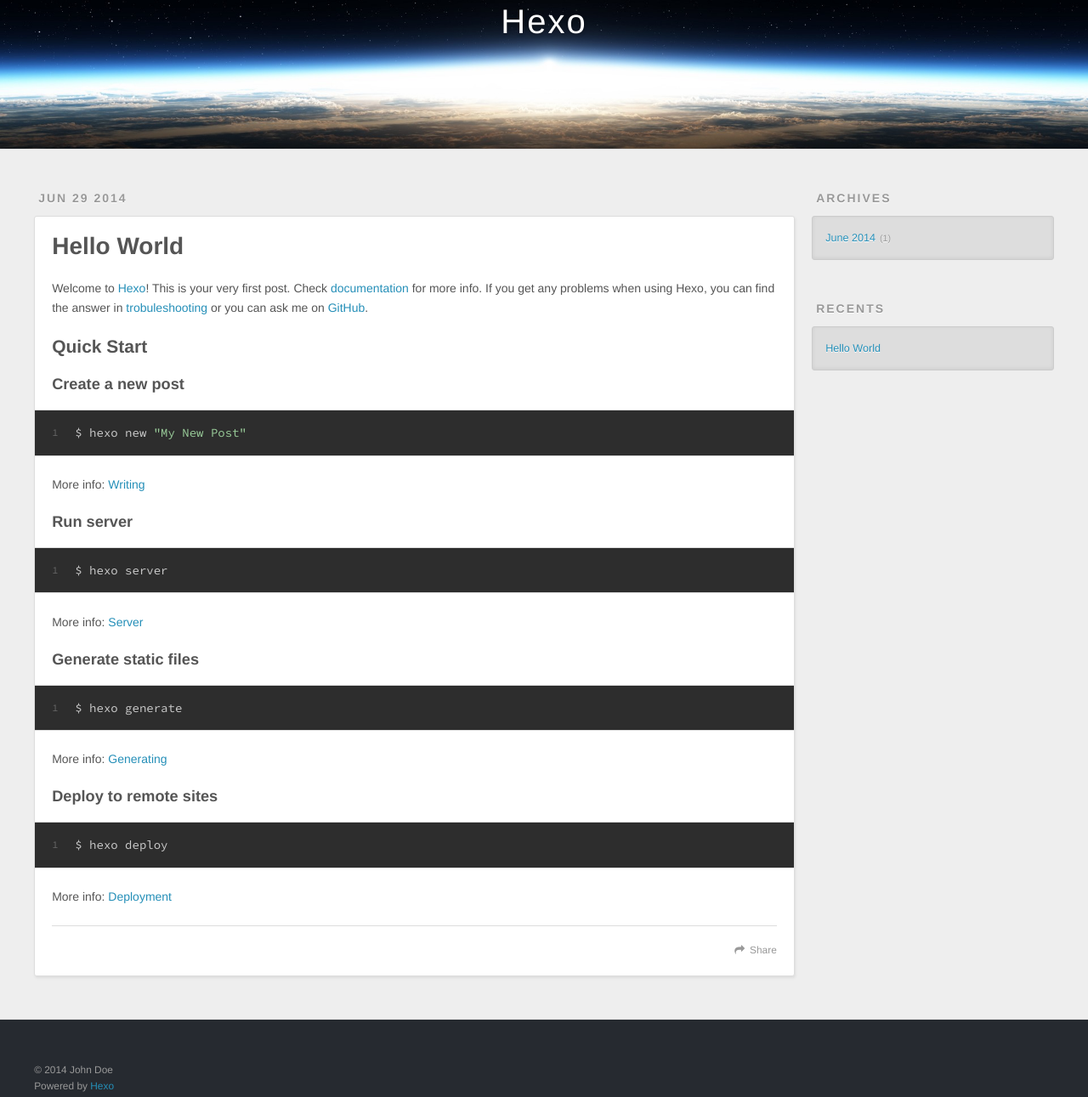
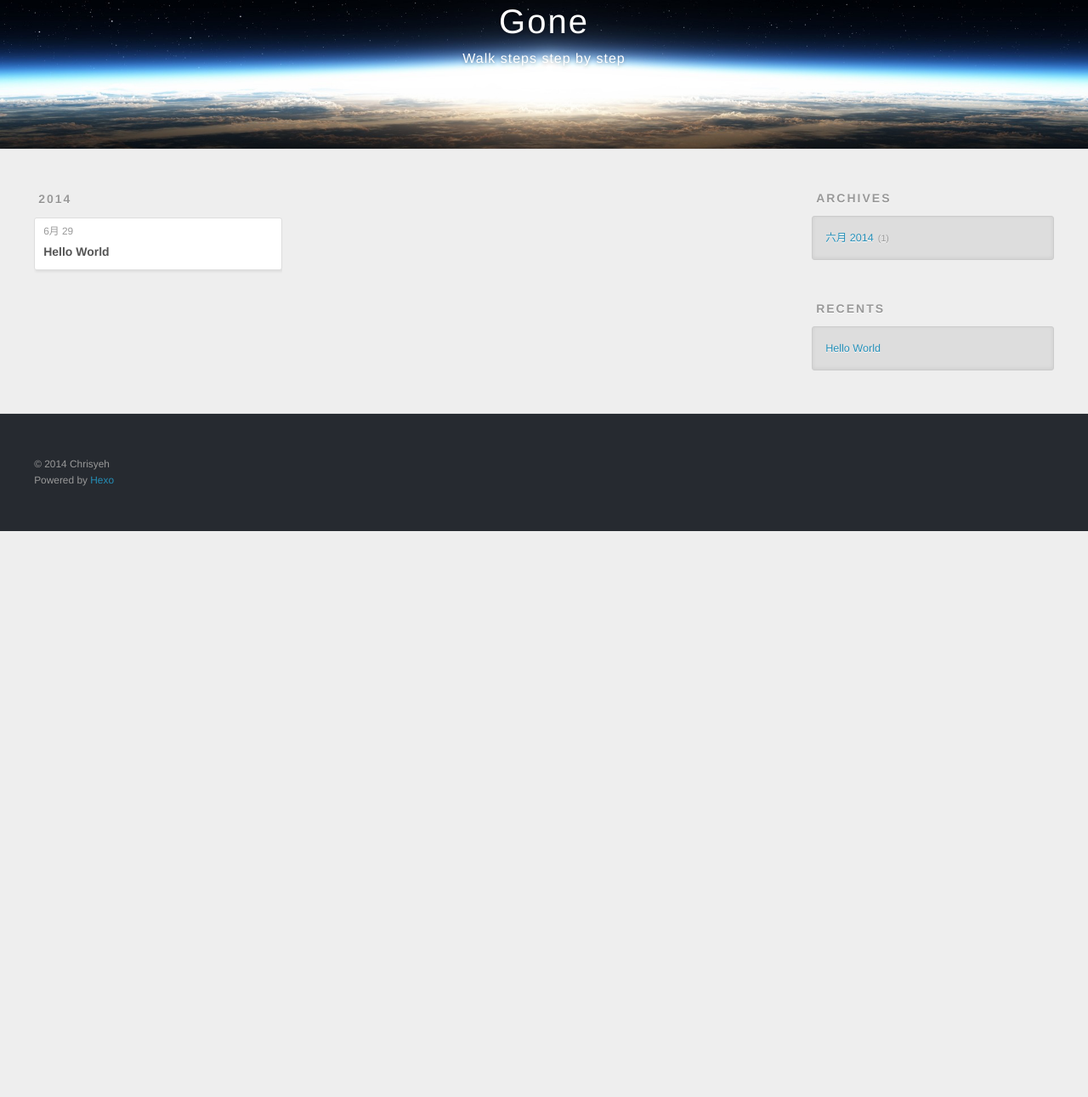
Before and after one commit to ChrisyehGone/ChrisyehGone.github.io, a plain HTML site: page archives/2014/06/index.html in a window 1280 px wide. Shown: the part 125-1416 px from the top of the page at 85% size. After the commit the page ends 800 px from the top, so only its background shows below. Drawn offline with nearby package versions, Linux system fonts and the light colour scheme.

Commit message:
Site updated: 2014-06-29 17:43:33

```diff
--- a/archives/2014/06/index.html
+++ b/archives/2014/06/index.html
@@ -3,19 +3,19 @@
 <head>
   <meta charset="utf-8">
 
-  <title>Archives: 2014/6 | Hexo</title>
+  <title>Archives: 2014/6 | Gone</title>
   <meta name="viewport" content="width=device-width, initial-scale=1, maximum-scale=1">
-  <meta name="description">
+  <meta name="description" content="Walk steps step by step">
 <meta property="og:type" content="website">
-<meta property="og:title" content="Hexo">
-<meta property="og:url" content="http://yoursite.com/archives/2014/06/">
-<meta property="og:site_name" content="Hexo">
-<meta property="og:description">
+<meta property="og:title" content="Gone">
+<meta property="og:url" content="http://ChrisyehGone.github.io/archives/2014/06/">
+<meta property="og:site_name" content="Gone">
+<meta property="og:description" content="Walk steps step by step">
 <meta name="twitter:card" content="summary">
-<meta name="twitter:title" content="Hexo">
-<meta name="twitter:description">
+<meta name="twitter:title" content="Gone">
+<meta name="twitter:description" content="Walk steps step by step">
 
-    <link rel="alternative" href="/atom.xml" title="Hexo" type="application/atom+xml">
+    <link rel="alternative" href="/atom.xml" title="Gone" type="application/atom+xml">
 
 
     <link rel="icon" href="/favicon.png">
@@ -32,8 +32,12 @@
   <div id="header-outer" class="outer">
     <div id="header-title" class="inner">
       <h1 id="logo-wrap">
-        <a href="/" id="logo">Hexo</a>
+        <a href="/" id="logo">Gone</a>
       </h1>
+
+        <h2 id="subtitle-wrap">
+          <a href="/" id="subtitle">Walk steps step by step</a>
+        </h2>
 
     </div>
     <div id="header-inner" class="inner">
@@ -52,7 +56,7 @@
         <a id="nav-search-btn" class="nav-icon" title="Search"></a>
       </nav>
       <div id="search-form-wrap">
-        <form action="//google.com/search" method="get" accept-charset="UTF-8" class="search-form"><input type="search" name="q" results="0" class="search-form-input" placeholder="Search"><input type="submit" value="&#xF002;" class="search-form-submit"><input type="hidden" name="q" value="site:http://yoursite.com"></form>
+        <form action="//google.com/search" method="get" accept-charset="UTF-8" class="search-form"><input type="search" name="q" results="0" class="search-form-input" placeholder="Search"><input type="submit" value="&#xF002;" class="search-form-submit"><input type="hidden" name="q" value="site:http://ChrisyehGone.github.io"></form>
       </div>
     </div>
   </div>
@@ -60,68 +64,36 @@
       <div class="outer">
         <section id="main">
 
-    <article id="post-hello-world" class="article article-type-post" itemscope itemprop="blogPost">
-  <div class="article-meta">
-    <a href="/2014/06/29/hello-world/" class="article-date">
-  <time datetime="2014-06-29T09:35:33.000Z" itemprop="datePublished">Jun 29 2014</time>
-</a>
-
-  </div>
-  <div class="article-inner">
 
 
-      <header class="article-header">
+
+
+
+      <section class="archives-wrap">
+        <div class="archive-year-wrap">
+          <a href="/archives/2014" class="archive-year">2014</a>
+        </div>
+        <div class="archives">
+
+    <article class="archive-article archive-type-post">
+  <div class="archive-article-inner">
+    <header class="archive-article-header">
+      <a href="/2014/06/29/hello-world/" class="archive-article-date">
+  <time datetime="2014-06-29T09:35:33.000Z" itemprop="datePublished">6月 29</time>
+</a>
 
 
     <h1 itemprop="name">
-      <a class="article-title" href="/2014/06/29/hello-world/">Hello World</a>
+      <a class="archive-article-title" href="/2014/06/29/hello-world/">Hello World</a>
     </h1>
 
 
-      </header>
-
-    <div class="article-entry" itemprop="articleBody">
-
-        <p>Welcome to <a href="http://hexo.io/" target="_blank" rel="external">Hexo</a>! This is your very first post. Check <a href="http://hexo.io/docs/" target="_blank" rel="external">documentation</a> for more info. If you get any problems when using Hexo, you can find the answer in <a href="http://hexo.io/docs/troubleshooting.html" target="_blank" rel="external">trobuleshooting</a> or you can ask me on <a href="https://github.com/tommy351/hexo/issues" target="_blank" rel="external">GitHub</a>.</p>
-<h2 id="Quick_Start">Quick Start</h2>
-<h3 id="Create_a_new_post">Create a new post</h3>
-<figure class="highlight bash"><table><tr><td class="gutter"><pre>1
-</pre></td><td class="code"><pre>$ hexo new <span class="string">"My New Post"</span>
-</pre></td></tr></table></figure>
-
-<p>More info: <a href="http://hexo.io/docs/writing.html" target="_blank" rel="external">Writing</a></p>
-<h3 id="Run_server">Run server</h3>
-<figure class="highlight bash"><table><tr><td class="gutter"><pre>1
-</pre></td><td class="code"><pre>$ hexo server
-</pre></td></tr></table></figure>
-
-<p>More info: <a href="http://hexo.io/docs/server.html" target="_blank" rel="external">Server</a></p>
-<h3 id="Generate_static_files">Generate static files</h3>
-<figure class="highlight bash"><table><tr><td class="gutter"><pre>1
-</pre></td><td class="code"><pre>$ hexo generate
-</pre></td></tr></table></figure>
-
-<p>More info: <a href="http://hexo.io/docs/generating.html" target="_blank" rel="external">Generating</a></p>
-<h3 id="Deploy_to_remote_sites">Deploy to remote sites</h3>
-<figure class="highlight bash"><table><tr><td class="gutter"><pre>1
-</pre></td><td class="code"><pre>$ hexo deploy
-</pre></td></tr></table></figure>
-
-<p>More info: <a href="http://hexo.io/docs/deployment.html" target="_blank" rel="external">Deployment</a></p>
-
-
-    </div>
-    <footer class="article-footer">
-      <a data-url="http://yoursite.com/2014/06/29/hello-world/" data-id="ore3tp8qffi8zsgy" class="article-share-link">Share</a>
-
-
-    </footer>
+    </header>
   </div>
-
 </article>
 
 
-
+    </div></section>
 
 </section>
 
@@ -137,7 +109,7 @@
   <div class="widget-wrap">
     <h3 class="widget-title">Archives</h3>
     <div class="widget">
-      <ul class="archive-list"><li class="archive-list-item"><a class="archive-list-link" href="/archives/2014/06">June 2014</a><span class="archive-list-count">1</span></li></ul>
+      <ul class="archive-list"><li class="archive-list-item"><a class="archive-list-link" href="/archives/2014/06">六月 2014</a><span class="archive-list-count">1</span></li></ul>
     </div>
   </div>
 
@@ -164,7 +136,7 @@
 
   <div class="outer">
     <div id="footer-info" class="inner">
-      &copy; 2014 John Doe<br>
+      &copy; 2014 Chrisyeh<br>
       Powered by <a href="http://hexo.io/" target="_blank">Hexo</a>
     </div>
   </div>
```
Also changed, not shown: 2014/06/29/hello-world/index.html (+14 -10 lines), archives/2014/index.html (+35 -63 lines), archives/index.html (+35 -63 lines), index.html (+19 -15 lines).
